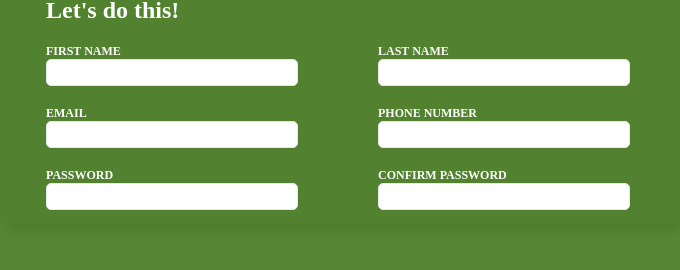
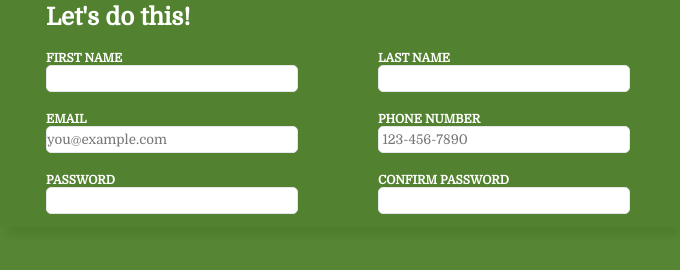
Before and after one commit to kdavidd/signupform, a plain HTML site: page index.html in a window 1280 px wide. Shown: the part 311-581 px from the top of the page, 600-1280 px from the left. Drawn offline with Linux system fonts and the light colour scheme.

Commit message:
Import font, add placeholders and patterns for inputs

```diff
--- a/index.html
+++ b/index.html
@@ -4,7 +4,9 @@
     <meta charset="UTF-8">
     <meta name="viewport" content="width=device-width, initial-scale=1.0">
     <link rel="stylesheet" href="styles.css">
-
+    <link rel="preconnect" href="https://fonts.googleapis.com">
+<link rel="preconnect" href="https://fonts.gstatic.com" crossorigin>
+<link href="https://fonts.googleapis.com/css2?family=Domine&display=swap" rel="stylesheet">
     <title>Sign up</title>
 </head>
 <body>
@@ -41,7 +43,7 @@
                         </div>
                         <div class="input-group">
                             <label for="user-email">EMAIL</label>
-                            <input type="email" id="user-email">
+                            <input type="email" id="user-email" placeholder="you@example.com">
                         </div>
                         <div class="input-group">
                             <label for="user-pw">PASSWORD</label>
@@ -56,7 +58,7 @@
                         </div>
                         <div class="input-group">
                             <label for="user-number">PHONE NUMBER</label>
-                            <input type="text" id="user-number">
+                            <input type="text" id="user-number" placeholder=" 123-456-7890" pattern="((\(\d{3}\) ?)|(\d{3}-))?\d{3}-\d{4}">
                         </div>
                         <div class="input-group">
                             <label for="user-confirm-pw">CONFIRM PASSWORD</label>
```
